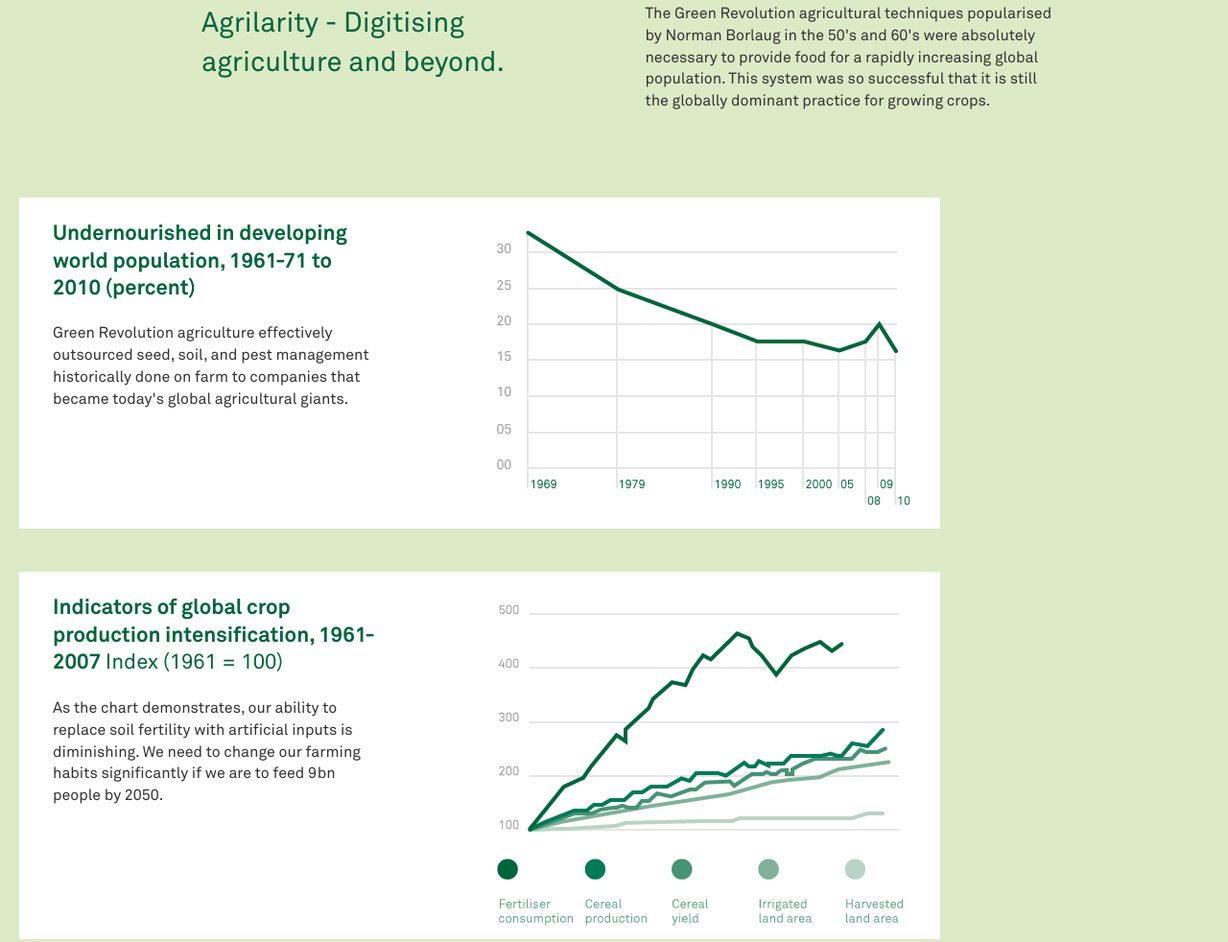
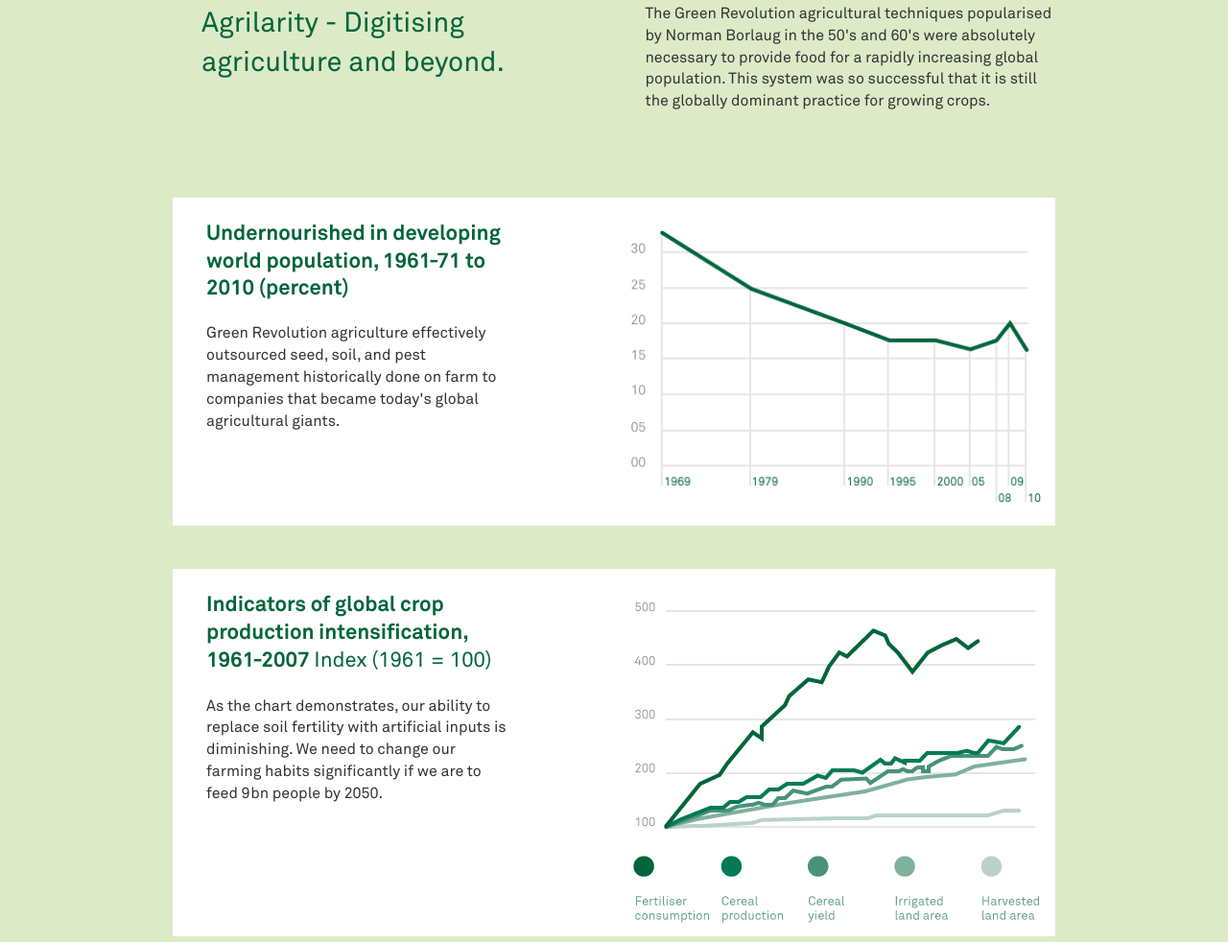
Before and after one commit to psdcon/agrilarity, a website: page index.html in a window 1280 px wide. Shown: the part 850-1832 px from the top of the page at 96% size. Drawn offline with Linux system fonts and the light colour scheme.

Commit message:
centered graphs and whiteboxs

```diff
--- a/css/style.scss
+++ b/css/style.scss
@@ -169,12 +169,21 @@ p{margin:0;}
         }
     }
 }
+ .white-padding{
+    padding-left: 7.5px;
+    padding-right: 10px;
+    @media (min-width: $tabletWidth){
+        padding-left: 20px;
+        padding-right: 20px;
+    }
+ }
 .bg-white{
-    margin-left: 7.5px;
-    margin-right: 9px;
     padding-top: 15px;
     .col-sm-6{
         padding-left: 7.5px;
+    }
+    .center-img{
+        text-align: center;
     }
     p{
         margin-top: 22px;
@@ -185,8 +194,6 @@ p{margin:0;}
         padding-bottom: 12px;
     }
     @media (min-width: $tabletWidth){
-        margin-left: 20px;
-        margin-right: 20px;
         padding-top: 22px;
         .text-green{
             font-size: 22px;
@@ -268,9 +275,6 @@ p{margin:0;}
     @media (min-width: $tabletWidth){
         height: 341px;
         background-size: auto 100%;
-    }
-    @media (min-width: $tabletWidth){
-        background-size: 102% auto;
     }
 }
 #systematic{
--- a/index.html
+++ b/index.html
@@ -82,15 +82,15 @@
 
                     <p class="col-sm-offset-1 col-sm-6">The Green Revolution agricultural techniques popularised by Norman Borlaug in the 50's and 60's were absolutely necessary to provide food for a rapidly increasing global population. This system was so successful that it is still the globally dominant practice for growing crops.</p>
                 </div>
-
+                <div class="limit white-padding">
                 <div id="white1" class="row limit bg-white">
                     <div class="col-sm-6">
                         <strong class="text-green">Undernourished in developing world population, 1961-71 to 2010 (percent)</strong>
 
                         <p>Green Revolution agriculture effectively outsourced seed, soil, and pest management historically done on farm to companies that became today's global agricultural giants.</p>
                     </div>
-                    <div class="col-sm-6">
-                        <img src="images/graph1.png" alt="">
+                    <div class="col-sm-6 center-img">
+                        <img src="images/graph1.png" alt="Graph 1">
                     </div>
                 </div>
                 <div id="white2" class="row limit bg-white">
@@ -99,9 +99,10 @@
 
                         <p>As the chart demonstrates, our ability to replace soil fertility with artificial inputs is diminishing. We need to change our farming habits significantly if we are to feed 9bn people by 2050.</p>
                     </div>
-                    <div class="col-sm-6">
-                        <img src="images/graph2.png" alt="">
+                    <div class="col-sm-6 center-img">
+                        <img src="images/graph2.png" alt="Graph 2">
                     </div>
+                </div>
                 </div>
                 <div id="we-believe-text" class="row limit">
                     <div class="col-sm-6">
```
Also changed, not shown: css/style.css.
